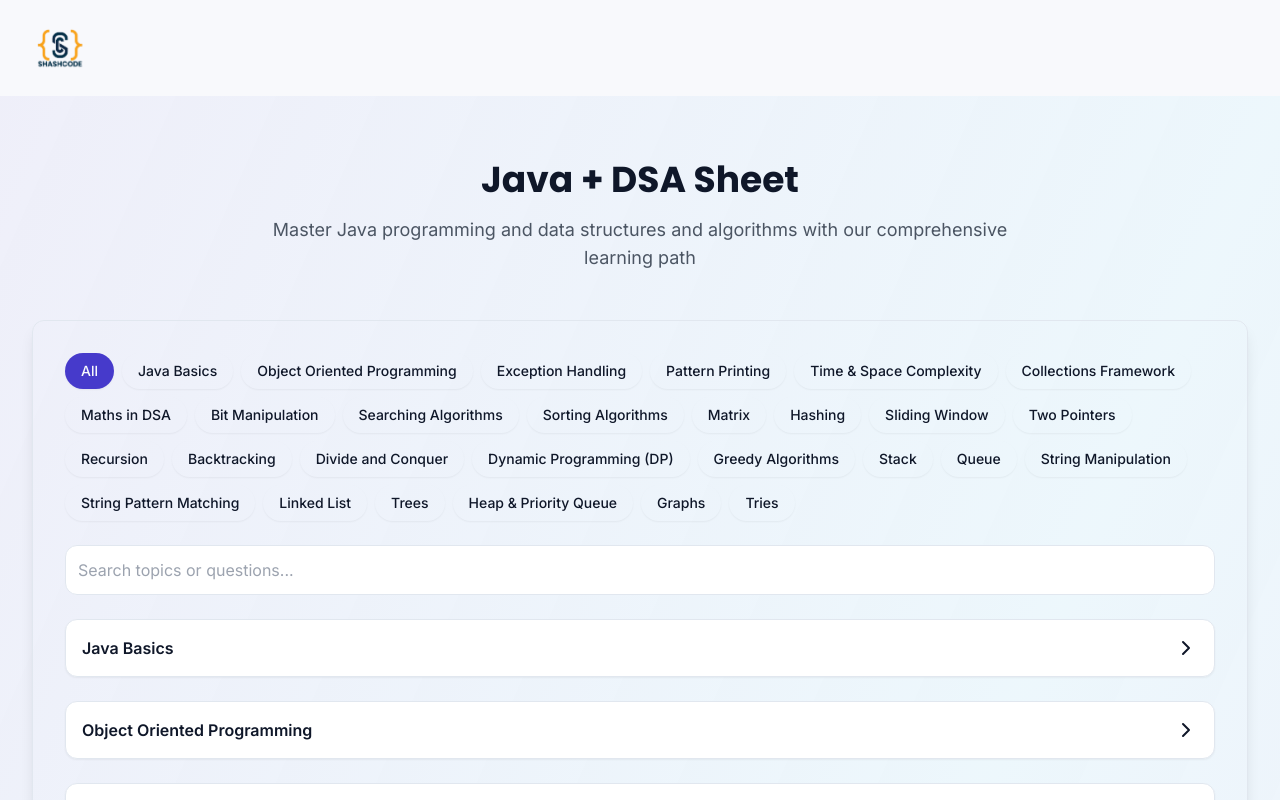
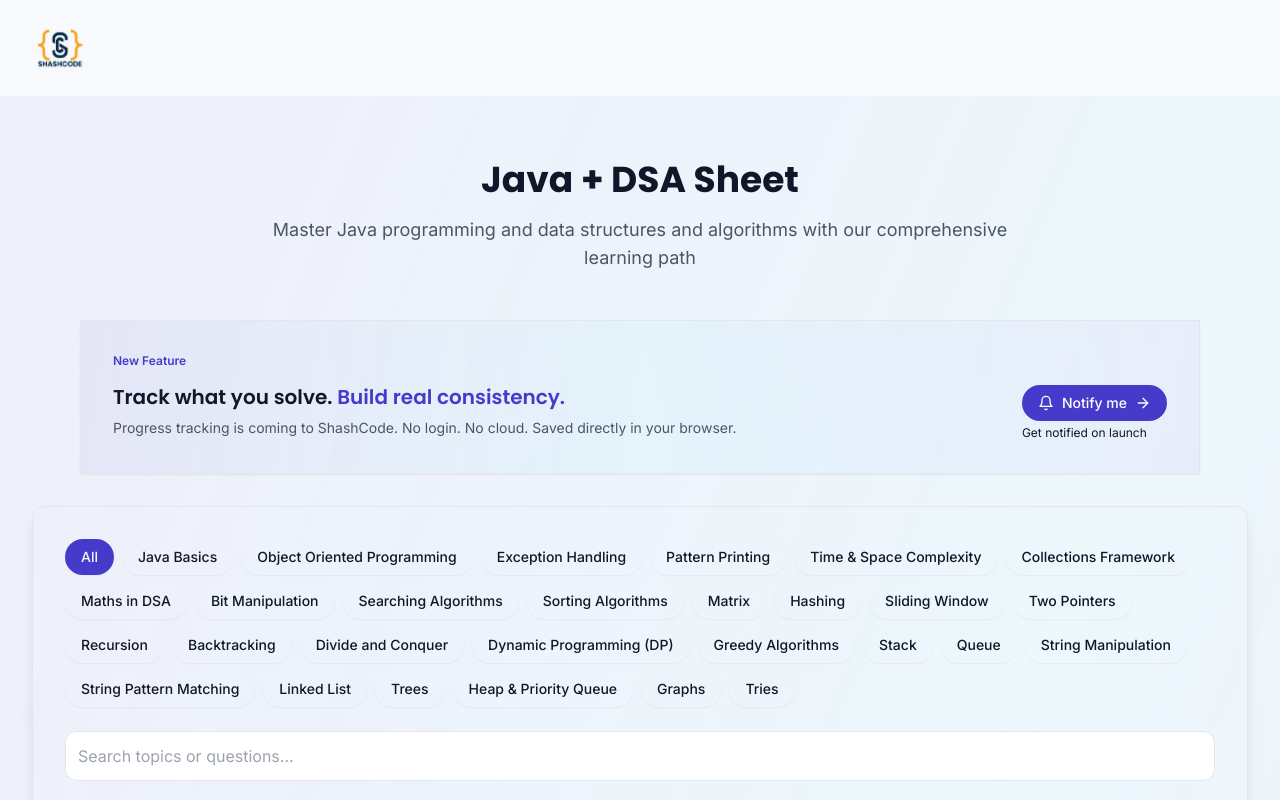
Before and after one commit to shashcode-org/shashcode, a React (Vite) app: page /java-dsa in a window 1280 px wide. Shown: the top 800 px of the page. Built offline with nearby package versions, Linux system fonts and the light colour scheme.

Commit message:
added teaser

```diff
--- a/package.json
+++ b/package.json
@@ -11,6 +11,7 @@
     "preview": "vite preview"
   },
   "dependencies": {
+    "@hcaptcha/react-hcaptcha": "^1.17.4",
     "@hookform/resolvers": "^3.9.0",
     "@radix-ui/react-accordion": "^1.2.0",
     "@radix-ui/react-alert-dialog": "^1.1.1",
--- /dev/null
+++ b/src/components/NotifyModal.jsx
@@ -0,0 +1,115 @@
+import React, { useState } from "react";
+import { X } from "lucide-react";
+import HCaptcha from "@hcaptcha/react-hcaptcha";
+
+const NotifyModal = ({ open, onClose }) => {
+    const [email, setEmail] = useState("");
+    const [captchaToken, setCaptchaToken] = useState(null);
+    const [status, setStatus] = useState("idle"); // idle | loading | success | error
+
+    if (!open) return null;
+
+    const handleSubmit = async (e) => {
+        e.preventDefault();
+
+        if (!captchaToken) {
+            setStatus("error");
+            return;
+        }
+
+        setStatus("loading");
+
+        try {
+            const res = await fetch(
+                "https://script.google.com/macros/s/AKfycbywCUY33FX48sA0tfzVse8AreBCNcE1tCl9IuUVmB0-2XlSdWHby3W4o2m36pWeaTz6/exec",
+                {
+                    method: "POST",
+                    body: JSON.stringify({
+                        email,
+                        source: "DSA Sheet",
+                    }),
+                }
+            );
+
+
+            if (res.ok) {
+                setStatus("success");
+            } else {
+                setStatus("error");
+            }
+        } catch {
+            setStatus("error");
+        }
+    };
+
+    return (
+        <div className="fixed inset-0 z-50 flex items-center justify-center bg-black/40 backdrop-blur-sm px-4">
+            <div className="w-full max-w-md rounded-2xl bg-white p-6 shadow-xl relative">
+
+                <button
+                    onClick={onClose}
+                    className="absolute top-4 right-4 text-gray-400 hover:text-gray-600"
+                >
+                    <X size={18} />
+                </button>
+
+                {status === "success" ? (
+                    <div className="text-center space-y-3">
+                        <h3 className="text-lg font-semibold">You're in 🚀</h3>
+                        <p className="text-sm text-gray-600">
+                            We'll email you when progress tracking goes live.
+                        </p>
+                        <button
+                            onClick={onClose}
+                            className="mt-4 px-4 py-2 rounded-lg bg-primary text-white text-sm"
+                        >
+                            Close
+                        </button>
+                    </div>
+                ) : (
+                    <>
+                        <h3 className="text-lg font-semibold">Get notified on launch</h3>
+                        <p className="text-sm text-gray-600 mt-1">
+                            No spam. One email when progress tracking is live.
+                        </p>
+
+                        <form onSubmit={handleSubmit} className="mt-4 space-y-3">
+                            <input
+                                type="email"
+                                required
+                                placeholder="Enter your email"
+                                value={email}
+                                onChange={(e) => setEmail(e.target.value)}
+                                className="w-full rounded-lg border px-3 py-2 text-sm focus:outline-none focus:ring-2 focus:ring-primary"
+                            />
+
+                            <HCaptcha
+                                sitekey="50b2fe65-b00b-4b9e-ad62-3ba471098be2"
+                                reCaptchaCompat={false}
+                                onVerify={setCaptchaToken}
+                            />
+
+                            <button
+                                type="submit"
+                                disabled={!captchaToken || status === "loading"}
+                                className="w-full rounded-lg bg-primary py-2 text-sm font-medium text-white
+                           disabled:opacity-50 disabled:cursor-not-allowed
+                           hover:bg-primary/90 transition"
+                            >
+                                {status === "loading" ? "Submitting..." : "Notify me"}
+                            </button>
+
+                            {status === "error" && (
+                                <p className="text-xs text-red-500 text-center">
+                                    Please complete captcha or try again.
+                                </p>
+                            )}
+                        </form>
+                    </>
+                )}
+            </div>
+        </div>
+    );
+};
+
+export default NotifyModal;
--- /dev/null
+++ b/src/components/ProgressTeaserBanner.jsx
@@ -0,0 +1,65 @@
+import React from "react";
+import { Bell, ArrowRight } from "lucide-react";
+
+const ProgressTeaserBanner = ({ onNotifyClick }) => {
+  return (
+    <div
+      className="
+        relative rounded-2xl border border-gray-200
+        bg-gradient-to-r from-white via-primary/5 to-white
+        shadow-sm
+      "
+    >
+      <div className="p-6 sm:p-8 flex flex-col gap-4">
+
+        {/* LABEL */}
+        <span className="text-xs font-semibold tracking-wide text-primary uppercase">
+          New Feature
+        </span>
+
+        {/* CONTENT + RIGHT SIDE */}
+        <div className="flex flex-col sm:flex-row sm:items-center sm:justify-between gap-6">
+
+          {/* LEFT TEXT */}
+          <div className="flex-1 pr-6">
+            <h3 className="text-xl sm:text-2xl font-semibold text-gray-900 leading-tight">
+              Track what you solve.{" "}
+              <span className="text-primary">Build real consistency.</span>
+            </h3>
+
+            <p className="mt-2 text-sm text-gray-600">
+              Progress tracking is coming to ShashCode.
+              No login. No cloud. Saved directly in your browser.
+            </p>
+          </div>
+
+          {/* RIGHT ACTION */}
+          <div className="flex flex-col items-start sm:items-end gap-1 sm:ml-auto">
+            <button
+              onClick={onNotifyClick}
+              className="
+                inline-flex items-center gap-2
+                px-4 py-2
+                text-sm font-medium
+                rounded-full
+                bg-primary text-white
+                hover:bg-primary/90 transition
+              "
+            >
+              <Bell className="h-4 w-4" />
+              Notify me
+              <ArrowRight className="h-4 w-4 opacity-80" />
+            </button>
+
+            <span className="text-xs text-gray-500">
+              Get notified on launch
+            </span>
+          </div>
+
+        </div>
+      </div>
+    </div>
+  );
+};
+
+export default ProgressTeaserBanner;
--- a/src/pages/DSA.jsx
+++ b/src/pages/DSA.jsx
@@ -1,12 +1,16 @@
-import React from "react";
+import React, { useState } from "react";
 import CSV_TABLE_UI from "../components/CSV_TABLE_UI";
 import AnimatedElement from "@/components/AnimatedElement";
 import Section from "@/components/Section";
 import Navbar from "@/components/Navbar";
 import Footer from "@/components/Footer";
+import ProgressTeaserBanner from "@/components/ProgressTeaserBanner";
+import NotifyModal from "@/components/NotifyModal";
 import { csvData } from "../data/csv-data-dsa-release-v2";
 import { Helmet } from "react-helmet-async";
 const DSA = () => {
+  const [openNotify, setOpenNotify] = useState(false);
+
   return (
     <div className="min-h-screen flex flex-col">
       <Helmet>
@@ -18,7 +22,10 @@ const DSA = () => {
       </Helmet>
 
       <Navbar />
-
+      <NotifyModal
+        open={openNotify}
+        onClose={() => setOpenNotify(false)}
+      />
       <div className="pt-24 flex-grow">
         <AnimatedElement animation="fadeIn">
           <Section
@@ -27,6 +34,11 @@ const DSA = () => {
             contentClassName="mt-8"
             gradient
           >
+            <div className="max-w-6xl mx-auto mt-12 mb-8 px-4 sm:px-0">
+              <ProgressTeaserBanner
+                onNotifyClick={() => setOpenNotify(true)}
+              />
+            </div>
             <AnimatedElement animation="fadeIn" delay="100">
               <div className="bg-white/5 backdrop-blur-sm rounded-xl border border-white/10 shadow-lg">
                 <CSV_TABLE_UI csvData={csvData} />
--- a/src/pages/JavaDSA.jsx
+++ b/src/pages/JavaDSA.jsx
@@ -1,12 +1,16 @@
-import React from "react";
+import React, { useState } from "react";
 import CSV_TABLE_UI from "../components/CSV_TABLE_UI";
 import AnimatedElement from "@/components/AnimatedElement";
 import Section from "@/components/Section";
 import Navbar from "@/components/Navbar";
 import Footer from "@/components/Footer";
+import ProgressTeaserBanner from "@/components/ProgressTeaserBanner";
+import NotifyModal from "@/components/NotifyModal";
 import { csvData } from "../data/csv-data-java-dsa-release-v2";
 import { Helmet } from "react-helmet-async";
 const JavaDSA = () => {
+  const [openNotify, setOpenNotify] = useState(false);
+
   return (
     <div className="min-h-screen flex flex-col">
       <Helmet>
@@ -18,7 +22,10 @@ const JavaDSA = () => {
       </Helmet>
 
       <Navbar />
-
+      <NotifyModal
+        open={openNotify}
+        onClose={() => setOpenNotify(false)}
+      />
       <div className="pt-24 flex-grow">
         <AnimatedElement animation="fadeIn">
           <Section
@@ -27,6 +34,11 @@ const JavaDSA = () => {
             contentClassName="mt-8"
             gradient
           >
+            <div className="max-w-6xl mx-auto mt-12 mb-8 px-4 sm:px-0">
+              <ProgressTeaserBanner
+                onNotifyClick={() => setOpenNotify(true)}
+              />
+            </div>
             <AnimatedElement animation="fadeIn" delay="100">
               <div className="bg-white/5 backdrop-blur-sm rounded-xl border border-white/10 shadow-lg">
                 <CSV_TABLE_UI csvData={csvData} />
```
Also changed, not shown: 1 other file (tests, documents, lock files or other folders).
